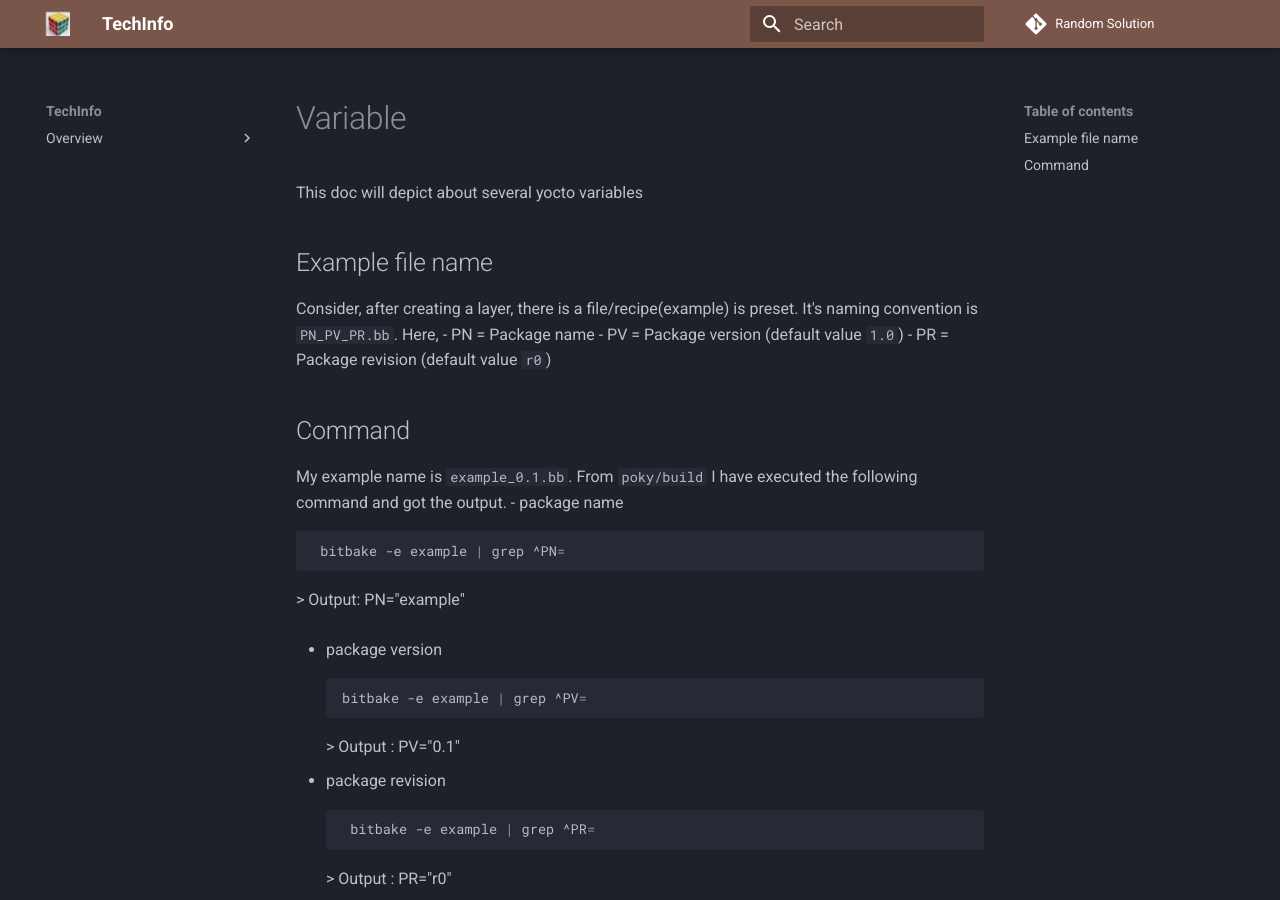
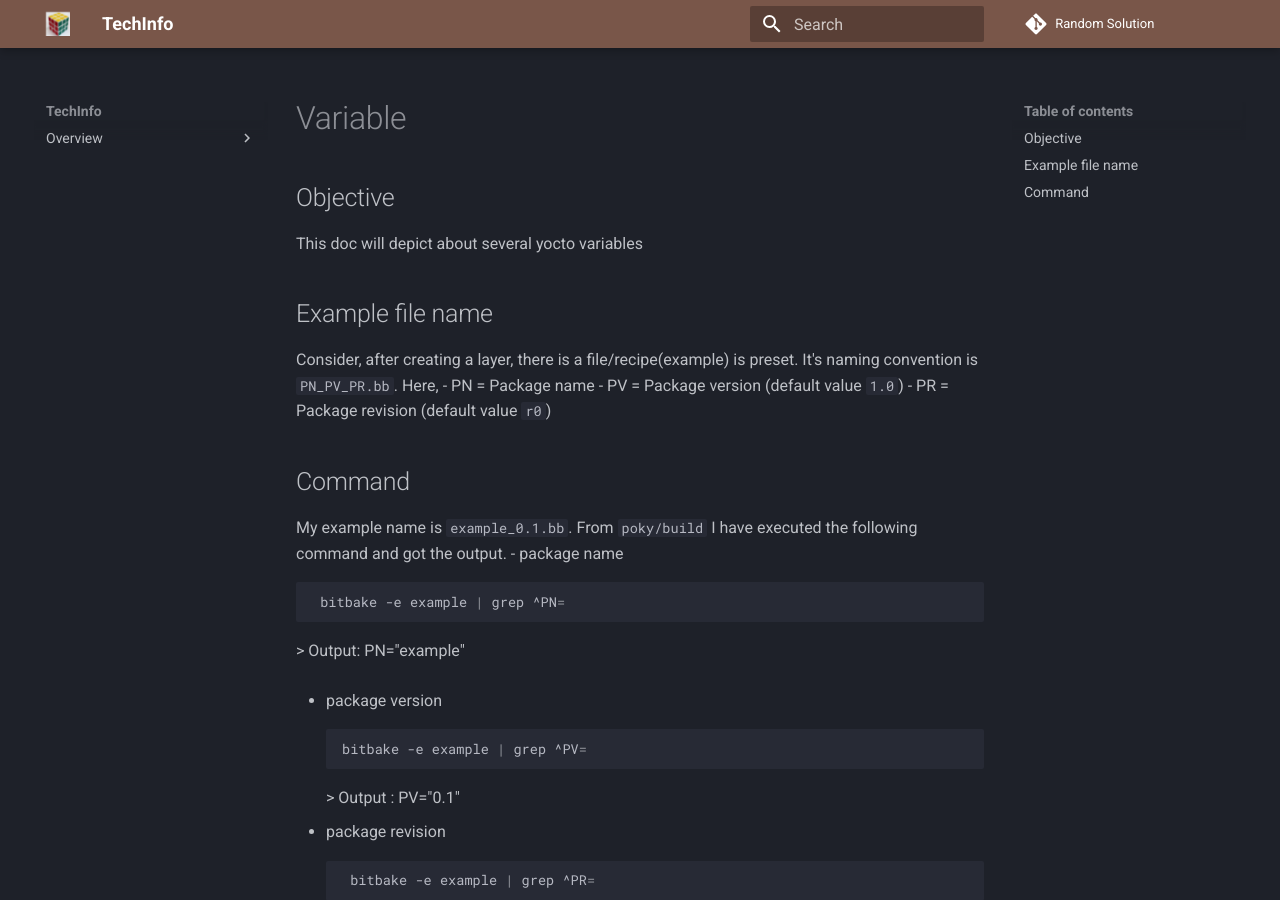
Before and after one commit to atifkarim/random_solution, an MkDocs documentation site: the page built from docs/Yocto_learning/6_different_var.md, in a window 1280 px wide and 900 px high. Built offline with MkDocs 1.6.1 and Material for MkDocs 9.7.7, drawn with Linux system fonts in a browser that asks for light colours; comment, search, counter and statistics services are not loaded.

Commit message:
Add info related to variable

```diff
--- a/docs/Yocto_learning/6_different_var.md
+++ b/docs/Yocto_learning/6_different_var.md
@@ -1,5 +1,7 @@
 Variable
 ========
+
+## Objective
 
 This doc will depict about several yocto variables
 
```
